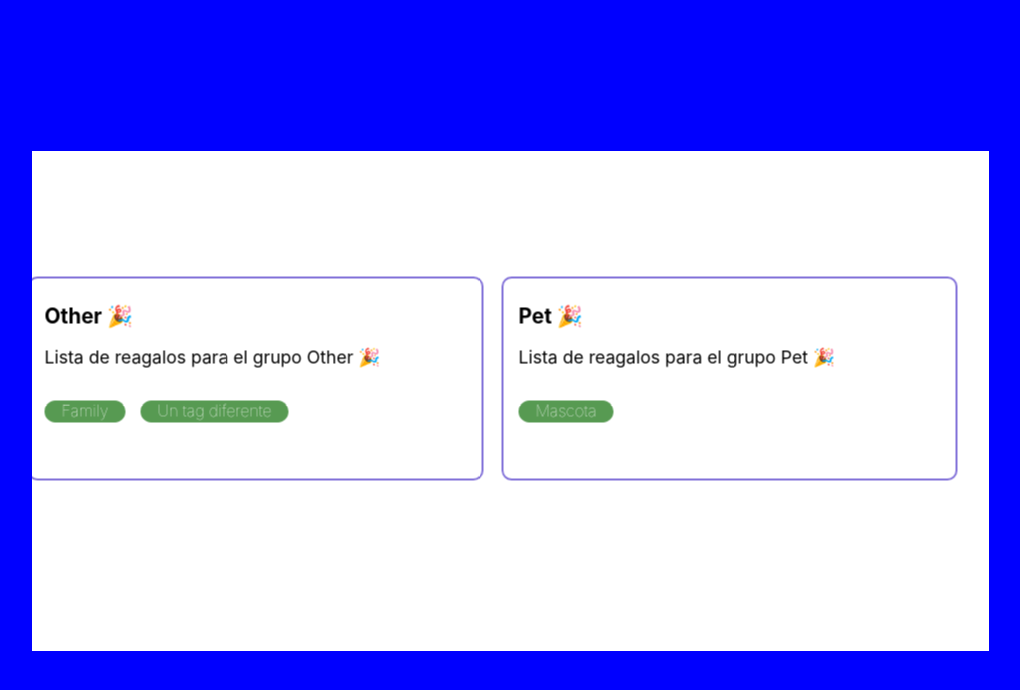
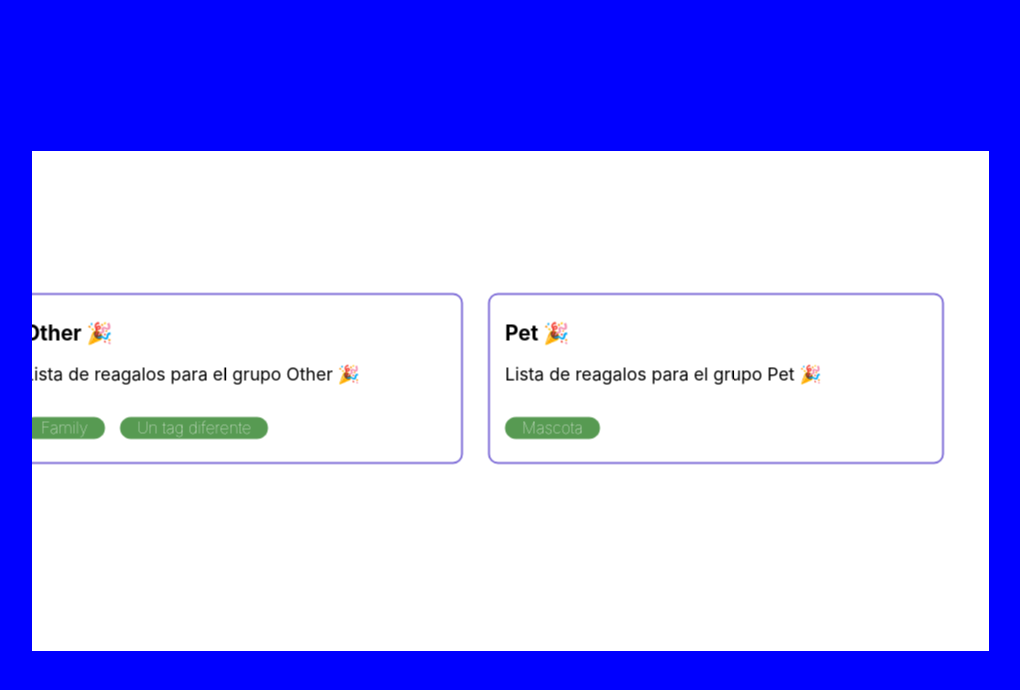
Before and after one commit to CesarDavidMorenR/gift-list-nuwe, a React (Create React App) app: page / in a window 1280 px wide. Shown: the top 690 px of the page, without its empty margins (130-1150 px from the left). Built offline with nearby package versions, Linux system fonts and the light colour scheme.

Commit message:
Adjustin design to layout provide margin and padding cards

```diff
--- a/src/App.css
+++ b/src/App.css
@@ -43,12 +43,12 @@
 .cardsContainer {
   background-color: white;
   display:block;
-  margin-top: 100px;
-  margin-bottom: 170px;
+  margin-top: 130px;
+  margin-bottom: 180px;
   /* margin-left: -17px; */
   margin-right: 44px;
   min-width: 450px;
-  min-height: 200px;
+  min-height: 167px;
   border: 2px solid #8170D8;
   border-radius: 10px;
   transform: rotate(270deg);
```
